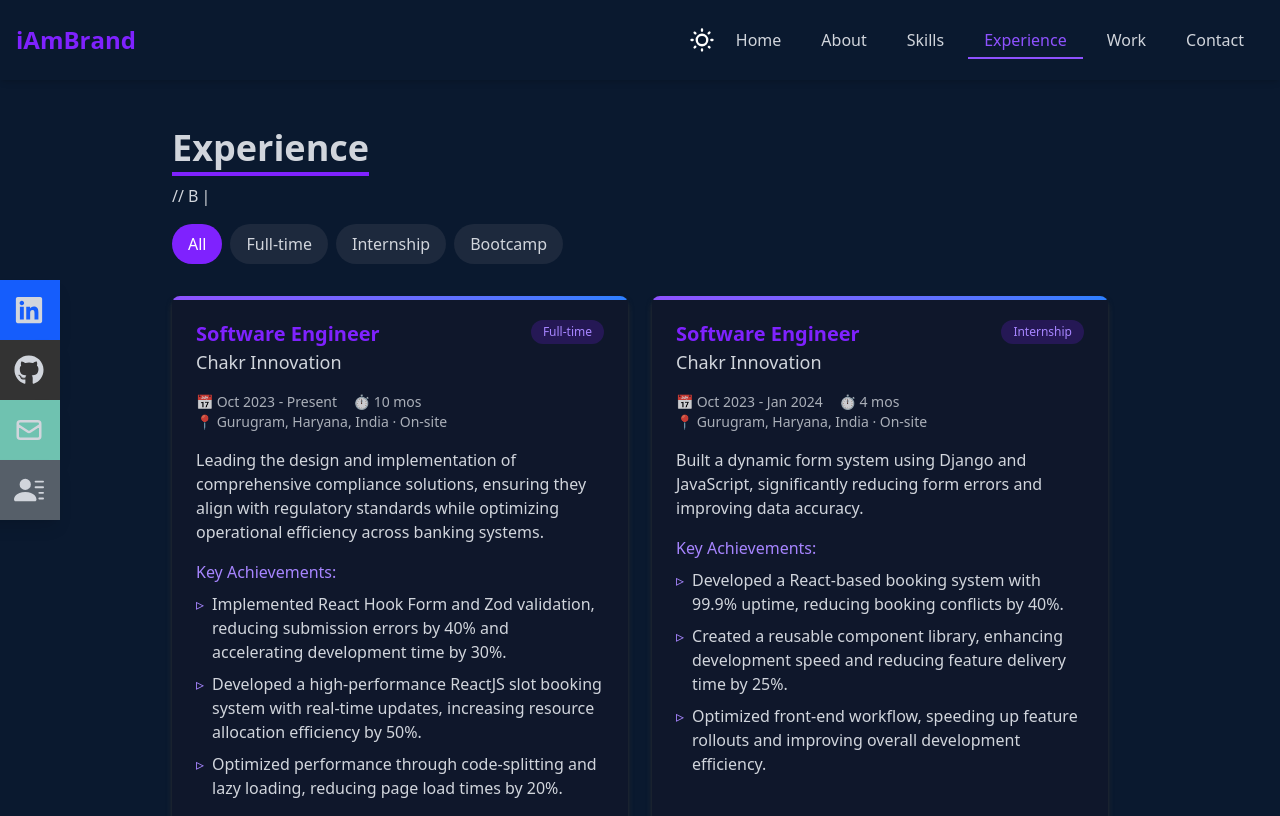
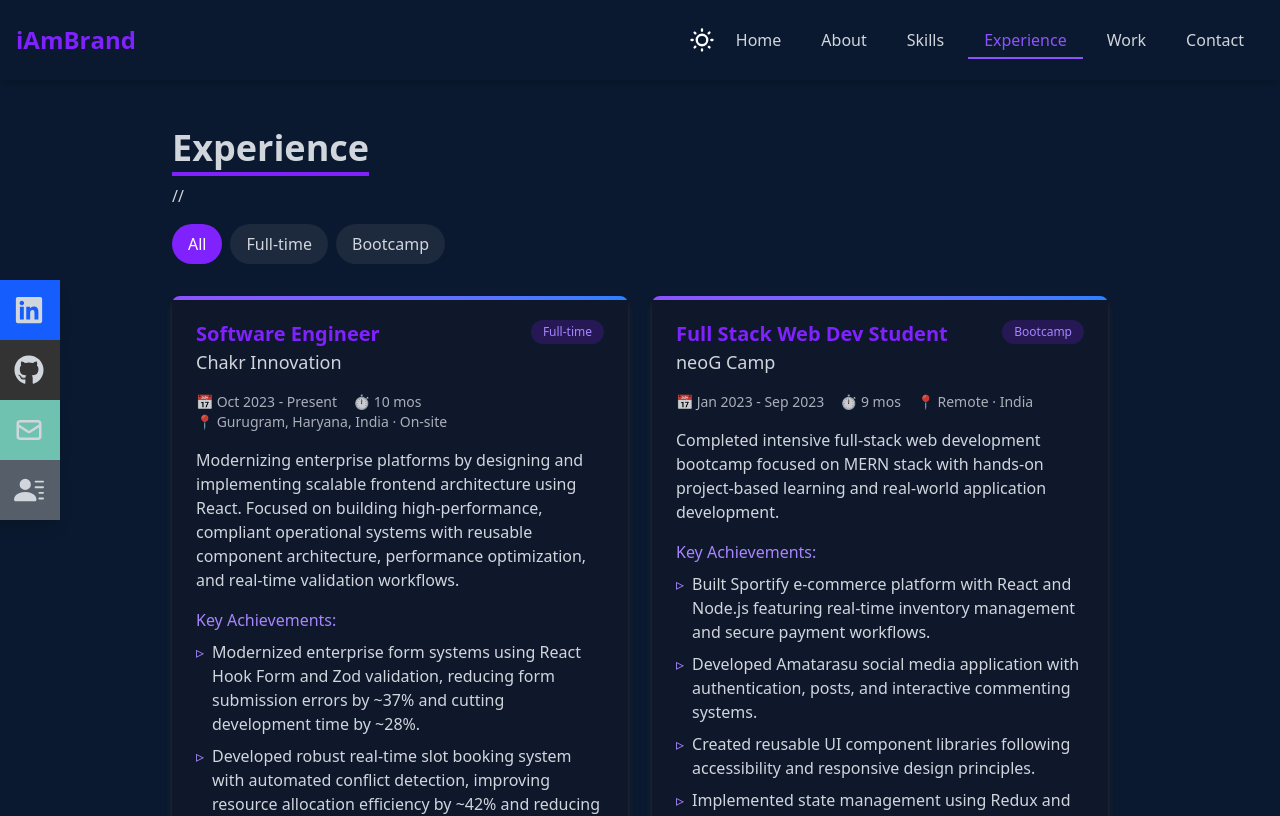
Before and after one commit to PriyanshuSinghR/Personal-Portfolio, a React (Vite) app: page /experience in a window 1280 px wide. Shown: the top 816 px of the page. Built offline with nearby package versions, Linux system fonts and the light colour scheme.

Commit message:
update some chenges

```diff
--- a/src/data/data.js
+++ b/src/data/data.js
@@ -326,48 +326,36 @@ export const experienceDataRaw = [
     type: "Full-time",
     location: "Gurugram, Haryana, India · On-site",
     description:
-      "Leading the design and implementation of comprehensive compliance solutions, ensuring they align with regulatory standards while optimizing operational efficiency across banking systems.",
+      "Modernizing enterprise platforms by designing and implementing scalable frontend architecture using React. Focused on building high-performance, compliant operational systems with reusable component architecture, performance optimization, and real-time validation workflows.",
+
     achievements: [
-      "Implemented React Hook Form and Zod validation, reducing submission errors by 40% and accelerating development time by 30%.",
-      "Developed a high-performance ReactJS slot booking system with real-time updates, increasing resource allocation efficiency by 50%.",
-      "Optimized performance through code-splitting and lazy loading, reducing page load times by 20%.",
+      "Modernized enterprise form systems using React Hook Form and Zod validation, reducing form submission errors by ~37% and cutting development time by ~28%.",
+      "Developed robust real-time slot booking system with automated conflict detection, improving resource allocation efficiency by ~42% and reducing booking conflicts by ~38%.",
+      "Optimized application performance through code-splitting, lazy loading, and advanced state management patterns, reducing page load times by ~23%.",
+      "Designed responsive reusable UI component libraries using Tailwind CSS and modern React practices, reducing feature development time by ~26%.",
+      "Led migration of legacy frontend systems to modern React architecture, improving maintainability, scalability, and deployment efficiency.",
+      "Established frontend development standards including responsive layouts, cross-browser compatibility, and reusable design patterns.",
+      "Collaborated with backend systems (Django APIs, real-time validation workflows) to deliver enterprise-grade dashboards and compliance solutions.",
     ],
 
     category: "Full-time",
   },
   {
     id: 2,
-    company: "Chakr Innovation",
-    position: "Software Engineer",
-    startDate: "Oct 2023",
-    endDate: "Jan 2024",
-    type: "Internship",
-    location: "Gurugram, Haryana, India · On-site",
-    description:
-      "Built a dynamic form system using Django and JavaScript, significantly reducing form errors and improving data accuracy.",
-    achievements: [
-      "Developed a React-based booking system with 99.9% uptime, reducing booking conflicts by 40%.",
-      "Created a reusable component library, enhancing development speed and reducing feature delivery time by 25%.",
-      "Optimized front-end workflow, speeding up feature rollouts and improving overall development efficiency.",
-    ],
-
-    category: "Internship",
-  },
-  {
-    id: 3,
     company: "neoG Camp",
     position: "Full Stack Web Dev Student",
     startDate: "Jan 2023",
     endDate: "Sep 2023",
-    type: "Full-time",
-    location: "Delhi, India · Remote",
+    type: "Bootcamp",
+    location: "Remote · India",
     description:
-      "Completed an intensive full-stack web development bootcamp focused on MERN stack (MongoDB, Express.js, React.js, Node.js) with hands-on project-based learning. Developed a strong foundation in front-end and back-end technologies while collaborating with peers on real-world applications.",
+      "Completed intensive full-stack web development bootcamp focused on MERN stack with hands-on project-based learning and real-world application development.",
+
     achievements: [
-      "Built Sportify, an e-commerce platform with React and Node.js featuring real-time inventory management and secure payment processing.",
-      "Developed Amatarasu, a full-featured social media application with user authentication, post creation, and interactive comment systems.",
-      "Created a component library with reusable UI elements following accessibility guidelines and responsive design principles.",
-      "Implemented state management solutions using Redux and Context API across multiple applications with optimized performance.",
+      "Built Sportify e-commerce platform with React and Node.js featuring real-time inventory management and secure payment workflows.",
+      "Developed Amatarasu social media application with authentication, posts, and interactive commenting systems.",
+      "Created reusable UI component libraries following accessibility and responsive design principles.",
+      "Implemented state management using Redux and Context API across multiple applications.",
     ],
 
     category: "Bootcamp",
```
